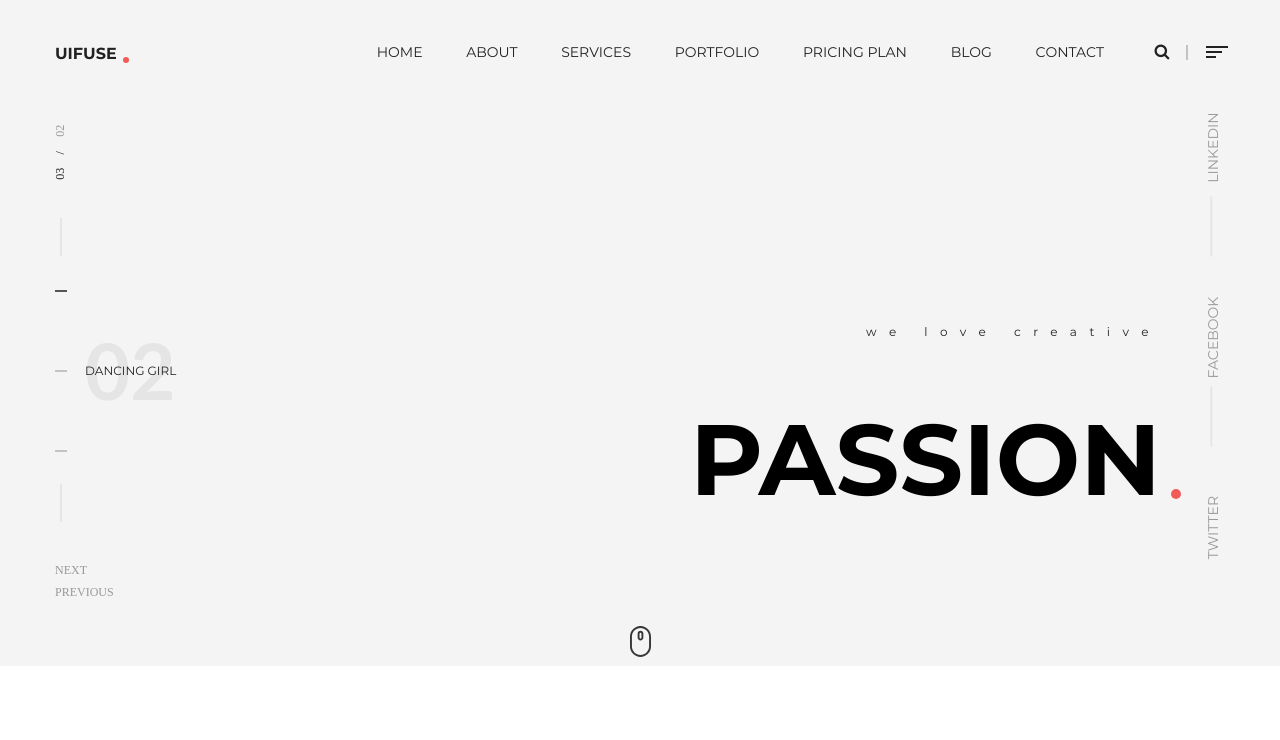
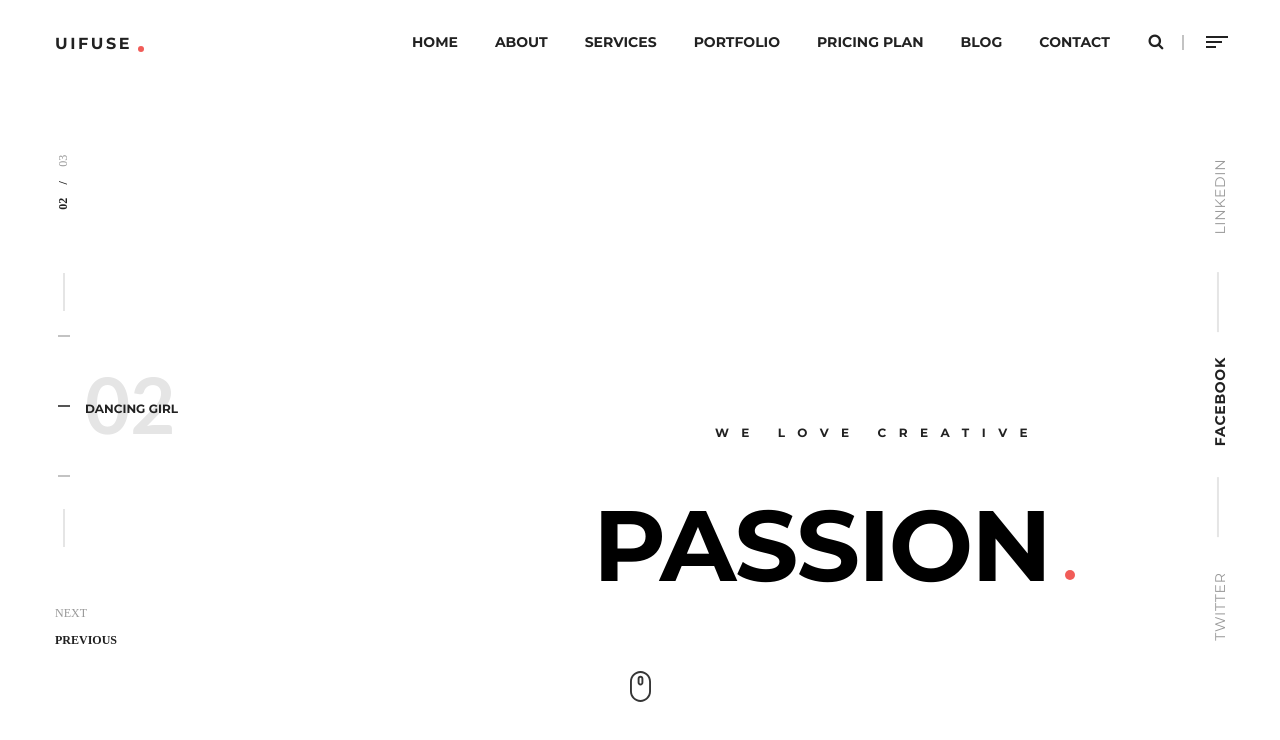
Before and after one commit to TimmTha7er/uifuse-work, a website: page app/index.html in a window 1280 px wide. Drawn offline with nearby package versions, Linux system fonts and the light colour scheme; files that its build step writes are made by us from their sources.

Commit message:
does perfect pixel

```diff
--- a/app/index.html
+++ b/app/index.html
@@ -7,6 +7,15 @@
   <link rel="stylesheet" href="css/style.min.css">
 </head>
 <body>
+  <!-- сделать, что бы поиск разворичивался при клике на него
+  и сворачивался если он не активен -->
+  <!-- прятать меню при нажатии на меню -->
+  <!-- сделать perfect pixel -->
+  <!-- сделать адаптив -->
+  <!-- добавить картинки в слайды -->
+  <!-- подумать, нужно ли заголовок и подзаголовок включать в слайд -->
+  <!-- написать JS что бы менять номер слайда -->
+  <!-- написать JS для скролла вниз -->
   <header class="header">
   <div class="container header__container">
     <div class="header__menu-line menu-line">
@@ -69,15 +78,15 @@
 
     <div class="header__social header-social">
       <a href="#" class="header-social__link link">linkedin</a>
-      <a href="#" class="header-social__link link">facebook</a>
+      <a href="#" class="header-social__link header-social__link_bold link">facebook</a>
       <a href="#" class="header-social__link link">twitter</a>
     </div>
 
     <div class="pagination header__pagination">
       <div class="pagination__slide-number">
-        <div class="pagination__cur-number">02</div>
+        <div class="pagination__cur-number">03</div>
         <div class="pagination__slash">/</div>
-        <div class="pagination__total-number">03</div>
+        <div class="pagination__total-number">02</div>
       </div>
 
       <div class="header-nav-container"></div>
@@ -92,8 +101,10 @@
       </div>
 
       <div class="header-controls-btns pagination__controls-btns">
-        <div class="header-controls-btns__prev icon icon-left-open">next</div>
         <div class="header-controls-btns__next icon icon-right-open">
+          next
+        </div>
+        <div class="header-controls-btns__prev icon icon-left-open">
           previous
         </div>
       </div>
@@ -120,6 +131,8 @@
 </header>
 
   <main>
+    <!-- разобраться с CSS GRID -->
+    <!-- сверстать секцию portfolio с помощью GRID -->
     <section>
   <div class="container">
 
--- a/app/js/common.js
+++ b/app/js/common.js
@@ -62,6 +62,7 @@
       controlsContainer: '.header-controls-btns',
       prevButton: '.header-controls-btns__prev',
       nextButton: '.header-controls-btns__next',
+      startIndex: 1
     });
   });
 })();
--- a/app/scss/_header.scss
+++ b/app/scss/_header.scss
@@ -1,6 +1,9 @@
+// ----------------------------------------------
+//		header
+// ----------------------------------------------
 .header {
   text-align: center;
-  background-color: #f4f4f4;
+  // background-color: #f4f4f4;
 
   &__container {
     position: relative;
@@ -9,13 +12,13 @@
   &__logo {
     font-weight: 700;
     font-size: 16px;
-    // letter-spacing: 2.56px
+    letter-spacing: 2.56px;
 
     &::before {
       width: 6px;
       height: 6px;
       right: -12px;
-      bottom: 6px;
+      bottom: 7px;
     }
   }
 
@@ -25,7 +28,7 @@
   &__menu-line {
     display: flex;
     // justify-content: space-between;
-    padding-top: 40px;
+    padding-top: 30px;
   }
 
   &__scroll {
@@ -37,11 +40,6 @@
     display: inline-block;
   }
 
-  &__slider {
-  }
-  &__social {
-  }
-
   &__pagination {
     position: absolute;
     top: 0;
@@ -49,15 +47,19 @@
   }
 }
 
-.menu-line {
-}
+
+// ----------------------------------------------
+//		menu line
+// ----------------------------------------------
 
 .main-menu {
-  margin-left: 260px;
+  margin-left: 280px;
+  font-size: 14px;
+  font-weight: 700;
 
   &__link {
     text-decoration: none;
-    margin-right: 40px;
+    margin-right: 33px;
 
     &::before {
       top: 7px;
@@ -74,201 +76,7 @@
   }
 }
 
-.slider {
-  // position: relative;
-  padding: 240px 0 50px 0;
-  padding-right: 160px;
-
-  &__item {
-  }
-
-  &__slogan {
-    text-align: right;
-    font-size: 12px;
-    letter-spacing: 12.48px;
-  }
-
-  &__title {
-    color: #000;
-    font-size: 100px;
-    font-weight: 700;
-    text-align: right;
-    line-height: 1;
-    text-transform: uppercase;
-
-    &::before {
-      width: 10px;
-      height: 10px;
-      right: -20px;
-      bottom: 10px;
-    }
-  }
-}
-
-.header-social {
-  position: absolute;
-  top: 135px;
-  right: -30px;
-
-  &__link {
-    display: block;
-    position: relative;
-    transform: rotate(-90deg);
-    color: $text-color-light;
-    margin-bottom: 165px;
-    color: #999999;
-
-    &:hover {
-      color: $text-color;
-    }
-
-    &:not(:last-child) {
-      &::after {
-        position: absolute;
-        content: '';
-        top: 9px;
-        right: 90px;
-        width: 60px;
-        height: 2px;
-        background-color: #e5e5e5;
-      }
-    }
-  }
-}
-
-.header-controls-btns {
-  font-size: 12px;
-  text-transform: uppercase;
-  text-align: left;
-  user-select: none;
-
-  &__prev,
-  &__next {
-    color: #999999;
-    cursor: pointer;
-    outline: none;
-
-    &:hover {
-      color: $text-color;
-    }
-  }
-}
-
-.header-nav-container {
-  position: absolute;
-  top: 250px;
-  left: 0;
-
-  user-select: none;
-  cursor: pointer;
-
-  &::after,
-  &::before {
-    position: absolute;
-    content: '';
-    width: 2px;
-    height: 38px;
-    background-color: $text-color-light;
-    left: 5px;
-  }
-
-  &::after {
-    top: -32px;
-  }
-
-  &::before {
-    bottom: -32px;
-  }
-
-  &__dot {
-    width: 40px;
-    height: 40px;
-    top: -20px;
-    left: -20px;
-    margin-top: 40px;
-    position: relative;
-    outline: none;
-
-    &::after {
-      position: absolute;
-      content: '';
-      top: 20px;
-      left: 20px;
-      width: 12px;
-      height: 2px;
-      background-color: #c3c3c3;
-    }
-
-    &:active {
-      // background-color: #555555;
-    }
-
-    &.tns-nav-active {
-      &::after {
-        background-color: #555555;
-      }
-    }
-  }
-}
-
-.pagination {
-  font-family: 'Open Sans - Semibold';
-  font-size: 12px;
-
-  &__slide-number {
-    position: absolute;
-    top: 120px;
-    left: 0;
-  }
-
-  &__cur-number,
-  &__total-number,
-  &__slash {
-    transform: rotate(-90deg);
-  }
-
-  &__cur-number {
-    color: #999999;
-  }
-
-  &__total-number {
-  }
-
-  &__cur-slide {
-    position: absolute;
-    top: 360px;
-    left: 30px;
-    width: 100px;
-  }
-
-  &__slide-name {
-    position: absolute;
-    top: 0;
-    font-family: 'Montserrat', sans-serif;
-    font-size: 12px;
-    text-transform: uppercase;
-    z-index: 1;
-  }
-
-  &__cur-slide-number {
-    position: absolute;
-    top: -60px;
-    font-family: Lato;
-    font-size: 78px;
-    color: #e5e5e5;
-
-  }
-
-  &__controls-btns {
-    position: absolute;
-    top: 560px;
-    left: 0;
-  }
-}
-
-// ----------------------------------------------
 //		dropdown menu button
-// ----------------------------------------------
 .toggle-menu {
   display: flex;
   justify-content: center;
@@ -331,13 +139,13 @@
   position: relative;
   cursor: pointer;
 
-  margin-right: 30px;
+  margin-right: 36px;
 
   &::after {
     position: absolute;
     content: '';
     top: 5px;
-    left: 35px;
+    left: 37px;
     width: 2px;
     height: 15px;
     background-color: #c3c3c3;
@@ -363,3 +171,217 @@
   justify-content: center;
   margin-left: auto;
 }
+
+
+// ----------------------------------------------
+//		header body
+// ----------------------------------------------
+.slider {
+  padding: 336px 0 50px 0;
+
+  &__slogan {
+    text-align: right;
+    font-size: 12px;
+    letter-spacing: 12.5px;
+    margin-top: 27px;
+    font-weight: 700;
+    padding-right: 185px;
+    text-transform: uppercase;
+  }
+
+  &__title {
+    color: #000;
+    font-size: 100px;
+    font-weight: 700;
+    text-align: right;
+    line-height: 1;
+    text-transform: uppercase;
+    letter-spacing: -2px;
+    padding-right: 175px;
+    margin-top: 52px;
+    margin-bottom: 26px;
+
+    &::before {
+      width: 10px;
+      height: 10px;
+      right: 150px;
+      bottom: 15px;
+    }
+  }
+}
+
+.header-social {
+  position: absolute;
+  top: 4px;
+  right: -40px;
+
+  &__link {
+    display: block;
+    position: relative;
+    transform: rotate(-90deg);
+    color: $text-color-light;
+    margin-top: 180px;
+    color: #999999;
+    letter-spacing: 0.7px;
+
+    &_bold {
+      font-weight: 700;
+      color: $text-color;
+    }
+
+    &:hover {
+      color: $text-color;
+    }
+
+    &:not(:last-child) {
+      &::after {
+        position: absolute;
+        content: '';
+        top: 9px;
+        right: 120px;
+        width: 60px;
+        height: 2px;
+        background-color: #e5e5e5;
+      }
+    }
+  }
+}
+
+.header-controls-btns {
+  font-size: 12px;
+  text-transform: uppercase;
+  text-align: left;
+  user-select: none;
+
+  &__prev,
+  &__next {
+    color: #999999;
+    cursor: pointer;
+    outline: none;
+    margin-bottom: 5px;
+
+    &:hover {
+      color: $text-color;
+    }
+  }
+
+  &__prev {
+    font-weight: 700;
+    color: $text-color;
+  }
+
+
+}
+
+.header-nav-container {
+  position: absolute;
+  top: 305px;
+  left: 3px;
+
+  user-select: none;
+  cursor: pointer;
+
+  &::after,
+  &::before {
+    position: absolute;
+    content: '';
+    width: 2px;
+    height: 38px;
+    background-color: $text-color-light;
+    left: 5px;
+  }
+
+  &::after {
+    top: -32px;
+  }
+
+  &::before {
+    bottom: -32px;
+  }
+
+  &__dot {
+    width: 40px;
+    height: 40px;
+    top: -20px;
+    left: -20px;
+    margin-top: 30px;
+    position: relative;
+    outline: none;
+
+    &::after {
+      position: absolute;
+      content: '';
+      top: 20px;
+      left: 20px;
+      width: 12px;
+      height: 2px;
+      background-color: #c3c3c3;
+    }
+
+    &:active {
+      // background-color: #555555;
+    }
+
+    &.tns-nav-active {
+      &::after {
+        background-color: #555555;
+      }
+    }
+  }
+}
+
+.pagination {
+  font-family: 'Open Sans - Semibold';
+  font-size: 12px;
+
+  &__slide-number {
+    position: absolute;
+    top: 150px;
+    left: 3px;
+  }
+
+  &__cur-number,
+  &__total-number,
+  &__slash {
+    transform: rotate(-90deg);
+    font-weight: 700;
+  }
+
+  &__cur-number {
+    color: #999999;
+    font-weight: normal;
+  }
+
+
+
+  &__cur-slide {
+    position: absolute;
+    top: 360px;
+    left: 30px;
+    width: 100px;
+  }
+
+  &__slide-name {
+    position: absolute;
+    top: 38px;
+    font-family: 'Montserrat', sans-serif;
+    font-weight: 700;
+    font-size: 12px;
+    text-transform: uppercase;
+    z-index: 1;
+  }
+
+  &__cur-slide-number {
+    position: absolute;
+    top: -26px;
+    font-family: Lato;
+    font-size: 78px;
+    color: #e5e5e5;
+  }
+
+  &__controls-btns {
+    position: absolute;
+    top: 603px;
+    left: 0;
+  }
+}
```
Also changed, not shown: app/html/_header.html (+6 -4 lines), app/html/main.html (+11 -0 lines), app/js/scripts.min.js.
